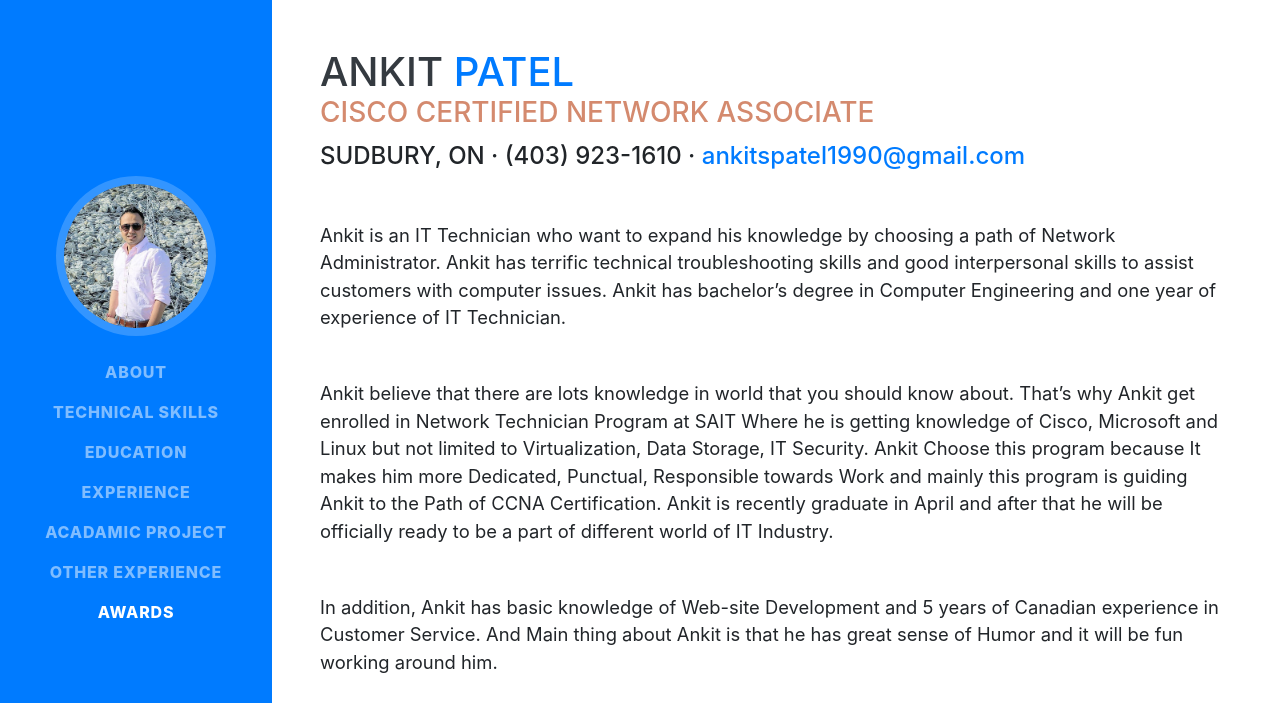
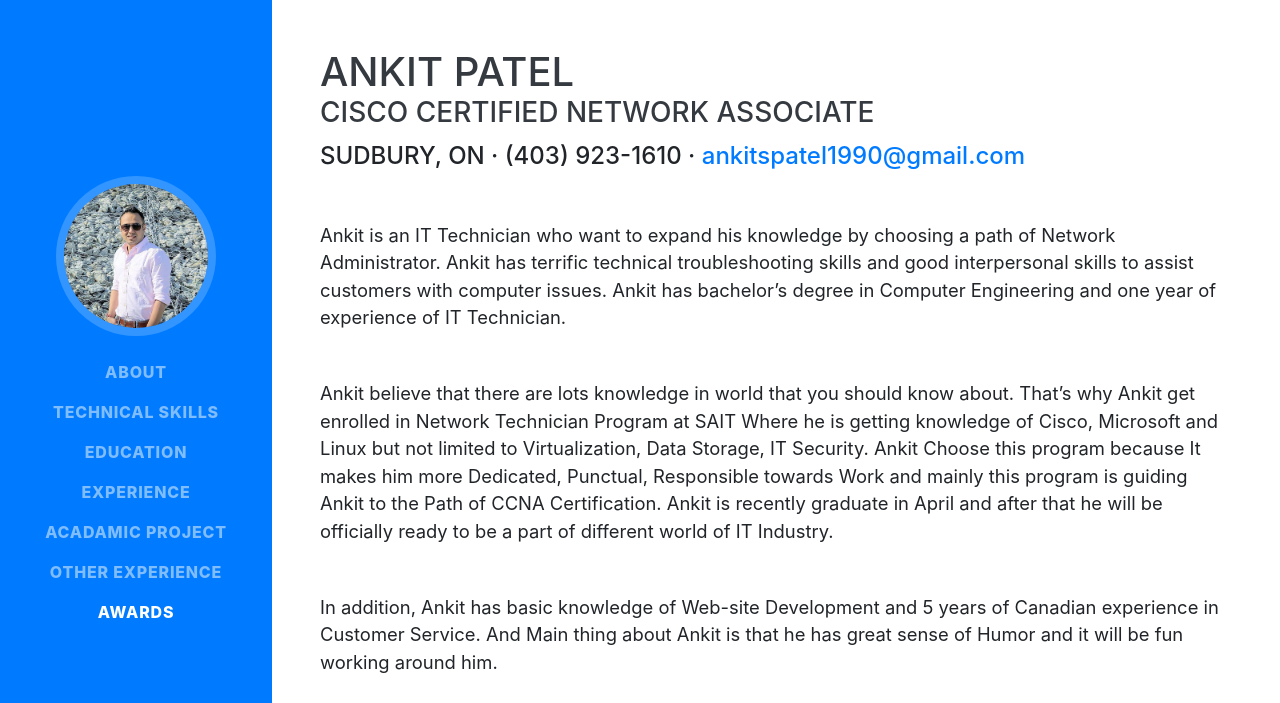
Before and after one commit to ankitpatel710/ankitpatel710.github.io, a website with bundled scripts: page index.html in a window 1280 px wide. Shown: the top 703 px of the page. Built offline with nearby package versions, Linux system fonts and the light colour scheme; a web font is replaced by a local one.

Commit message:
Color Changes

```diff
--- a/css/resume.css
+++ b/css/resume.css
@@ -46,7 +46,7 @@ h2 {
 h3 {
   font-size: 2rem;
   	text-transform: uppercase;
-	color: #d48a6e;
+	color: #343a40;
 }
 
 p.lead {
--- a/index.html
+++ b/index.html
@@ -101,8 +101,9 @@
       >
         <div class="w-100">
           <h1 class="mb-0">
-            Ankit
-            <span class="text-primary">Patel</span>
+            Ankit Patel
+			<!--  <span class="text-primary">Patel</span>  -->
+
           </h1>
 		  <h3>Cisco Certified Network Associate</h3>
           <div class="subheading mb-5">
```
